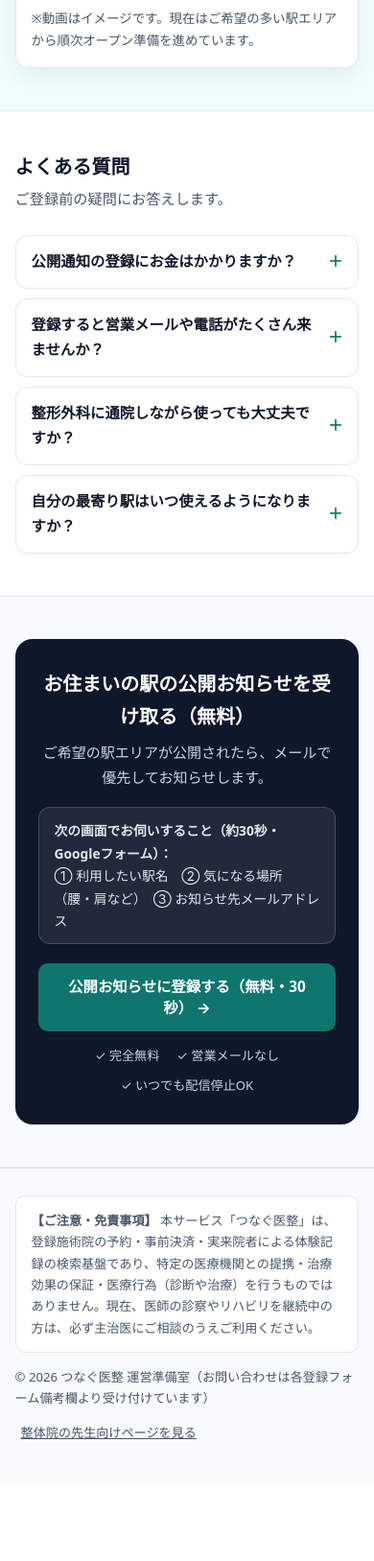
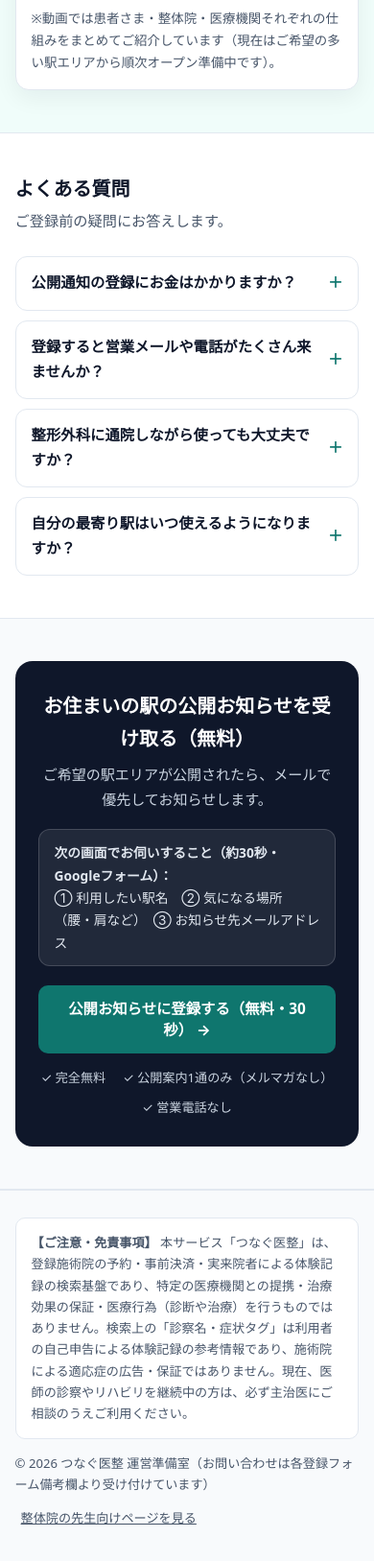
Before and after one commit to jackasser/tsunagu-isei, a plain HTML site: page index.html in a window 390 px wide. Shown: the part 2819-4446 px from the top of the page at 96% size. Before the commit the page ends 4365 px from the top, so only its background shows below. Drawn offline with Linux system fonts and the light colour scheme.

Commit message:
Apply UI/UX review micro-fixes (URL/title sync, mobile table hint, legal note)

```diff
--- a/index.html
+++ b/index.html
@@ -38,8 +38,10 @@
       margin: 0 auto;
     }
     .pc-only { display: inline; }
+    .sp-only-hint { display: none; font-size: 0.78rem; color: var(--muted); margin: 0 0 8px; text-align: right; }
     @media (max-width: 640px) {
       .pc-only { display: none; }
+      .sp-only-hint { display: block; }
     }
 
     /* Header (1行固定・モバイル56px以内) */
@@ -657,7 +659,7 @@
                 allowfullscreen>
               </iframe>
             </div>
-            <p class="video-caption">※動画はイメージです。現在はご希望の多い駅エリアから順次オープン準備を進めています。</p>
+            <p class="video-caption">※動画では患者さま・整体院・医療機関それぞれの仕組みをまとめてご紹介しています（現在はご希望の多い駅エリアから順次オープン準備中です）。</p>
           </div>
         </div>
       </section>
@@ -703,8 +705,8 @@
             </a>
             <div class="cta-micro">
               <span>✓ 完全無料</span>
-              <span>✓ 営業メールなし</span>
-              <span>✓ いつでも配信停止OK</span>
+              <span>✓ 公開案内1通のみ（メルマガなし）</span>
+              <span>✓ 営業電話なし</span>
             </div>
           </div>
         </div>
@@ -764,6 +766,7 @@
         <div class="container">
           <h2 class="section-title">従来の予約サイトとの違い</h2>
           <p class="section-sub">1人自費整体院でも無理なく黒字化できる設計にしています。</p>
+          <p class="sp-only-hint">← 左右にスクロールして比較できます →</p>
           <div class="table-wrap">
             <table>
               <thead>
@@ -819,7 +822,7 @@
             <div class="card">
               <div class="step-num">2</div>
               <h3>先行エリア決定・オンライン確認</h3>
-              <p>ご希望エリアの準備が整い次第ご連絡します。動画受講・本人確認・資格証確認のみで掲載開始。</p>
+              <p>ご希望エリアの準備が整い次第ご連絡します。ルール説明動画（15分程度）の確認・本人確認・資格証確認のみで掲載開始。</p>
             </div>
             <div class="card">
               <div class="step-num">3</div>
@@ -917,7 +920,7 @@
     <div class="container">
       <div class="disclaimer">
         <strong>【ご注意・免責事項】</strong>
-        本サービス「つなぐ医整」は、登録施術院の予約・事前決済・実来院者による体験記録の検索基盤であり、特定の医療機関との提携・治療効果の保証・医療行為（診断や治療）を行うものではありません。現在、医師の診察やリハビリを継続中の方は、必ず主治医にご相談のうえご利用ください。
+        本サービス「つなぐ医整」は、登録施術院の予約・事前決済・実来院者による体験記録の検索基盤であり、特定の医療機関との提携・治療効果の保証・医療行為（診断や治療）を行うものではありません。検索上の「診察名・症状タグ」は利用者の自己申告による体験記録の参考情報であり、施術院による適応症の広告・保証ではありません。現在、医師の診察やリハビリを継続中の方は、必ず主治医にご相談のうえご利用ください。
       </div>
       <div class="footer-links">
         <div>© 2026 つなぐ医整 運営準備室（お問い合わせは各登録フォーム備考欄より受け付けています）</div>
@@ -950,11 +953,19 @@
           footerSwitchBtn.textContent = '整体を探している方向けページを見る';
           headerCtaBtn.textContent = '無料仮登録';
           headerCtaBtn.setAttribute('href', '#seitai-register');
+          document.title = 'つなぐ医整｜初期・月額0円の地域整体プラットフォーム（整体院さま向け）';
         } else {
           headerSwitchBtn.textContent = '整体院の先生はこちら →';
           footerSwitchBtn.textContent = '整体院の先生向けページを見る';
           headerCtaBtn.textContent = '公開通知を受け取る';
           headerCtaBtn.setAttribute('href', '#patient-register');
+          document.title = 'つなぐ医整｜回数券なし・料金が事前にわかる地域の整体さがし';
+        }
+
+        if (window.history && window.history.replaceState) {
+          var url = new URL(window.location.href);
+          url.searchParams.set('role', isSeitai ? 'seitai' : 'patient');
+          window.history.replaceState(null, '', url.toString());
         }
 
         if (scrollTop) {
```
